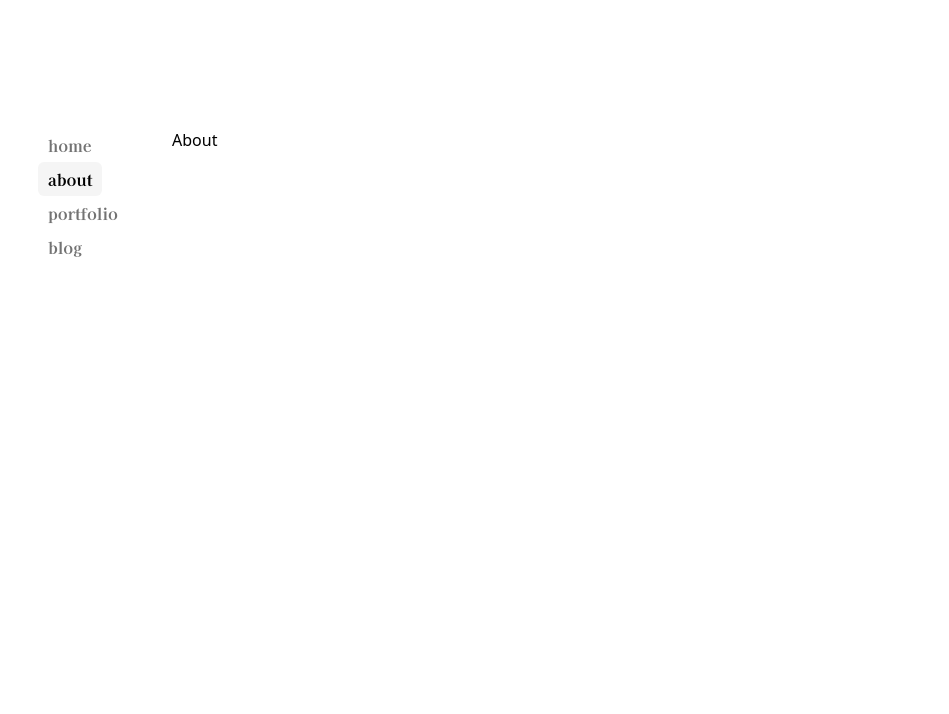
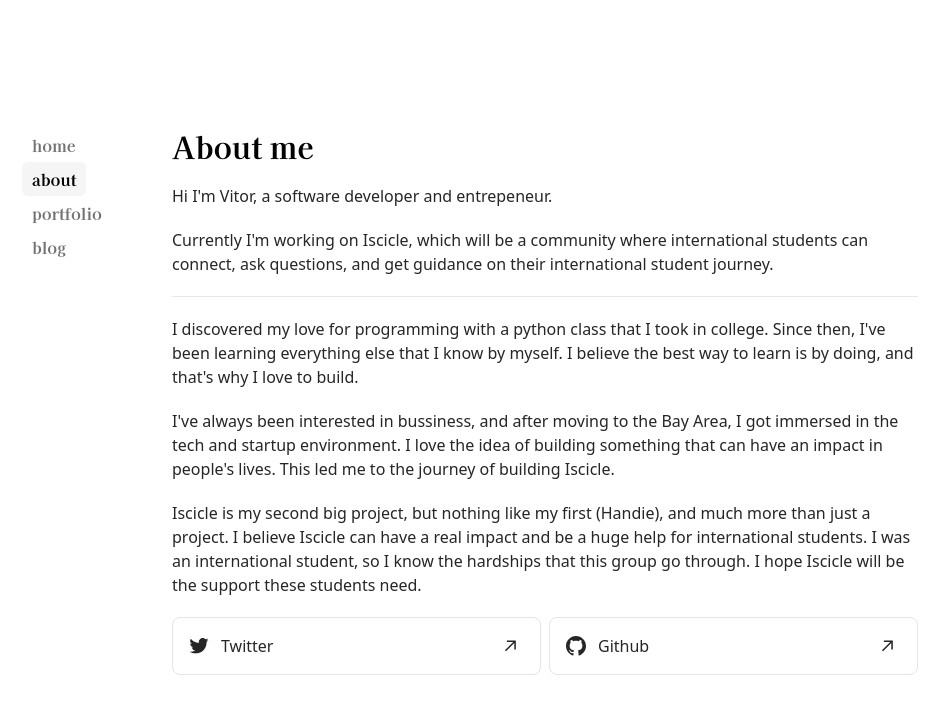
Before and after one commit to viana-vitor/personal-website, a Next.js app: page /about in a window 1280 px wide. Shown: the top 714 px of the page, without its empty margins (170-1119 px from the left). Built offline with nearby package versions, Linux system fonts and the light colour scheme.

Commit message:
about page

```diff
--- a/app/about/page.tsx
+++ b/app/about/page.tsx
@@ -1,3 +1,70 @@
+import { TwitterIcon, ArrowIcon, GitHubIcon } from "@/components/icons";
+
+export const metadata = {
+  title: "About",
+  description: "A little about my journey.",
+};
+
 export default function AboutPage() {
-  return <div>About</div>;
+  return (
+    <section>
+      <h1 className="text-3xl font-serif font-bold">About me</h1>
+      <p className="my-5 text-neutral-800 dark:text-neutral-200">
+        Hi I'm Vitor, a software developer and entrepeneur.
+      </p>
+      <div className="text-neutral-800 dark:text-neutral-200 space-y-5">
+        <p>
+          Currently I'm working on Iscicle, which will be a community where
+          international students can connect, ask questions, and get guidance on
+          their international student journey.
+        </p>
+        <hr />
+        <p>
+          I discovered my love for programming with a python class that I took
+          in college. Since then, I've been learning everything else that I know
+          by myself. I believe the best way to learn is by doing, and that's why
+          I love to build.
+        </p>
+        <p>
+          I've always been interested in bussiness, and after moving to the Bay
+          Area, I got immersed in the tech and startup environment. I love the
+          idea of building something that can have an impact in people's lives.
+          This led me to the journey of building Iscicle.
+        </p>
+        <p>
+          Iscicle is my second big project, but nothing like my first (Handie),
+          and much more than just a project. I believe Iscicle can have a real
+          impact and be a huge help for international students. I was an
+          international student, so I know the hardships that this group go
+          through. I hope Iscicle will be the support these students need.
+        </p>
+        <div className="flex flex-col gap-2 md:flex-row">
+          <a
+            rel="noopener noreferrer"
+            target="_blank"
+            href="https://twitter.com/vitoroliviana"
+            className="flex w-full border border-neutral-200 dark:border-neutral-800 rounded-lg p-4 no-underline items-center text-neutral-800 dark:text-neutral-200 hover:bg-neutral-100 hover:dark:bg-neutral-900 transition-all justify-between"
+          >
+            <div className="flex items-center">
+              <TwitterIcon />
+              <span className="ml-3">Twitter</span>
+            </div>
+            <ArrowIcon />
+          </a>
+          <a
+            rel="noopener noreferrer"
+            target="_blank"
+            href="https://github.com/viana-vitor"
+            className="flex w-full border border-neutral-200 dark:border-neutral-800 rounded-lg p-4 no-underline items-center text-neutral-800 dark:text-neutral-200 hover:bg-neutral-100 hover:dark:bg-neutral-900 transition-all justify-between"
+          >
+            <div className="flex items-center">
+              <GitHubIcon />
+              <span className="ml-3">Github</span>
+            </div>
+            <ArrowIcon />
+          </a>
+        </div>
+      </div>
+    </section>
+  );
 }
--- a/components/sidebar.tsx
+++ b/components/sidebar.tsx
@@ -28,7 +28,7 @@ export default function Sidebar() {
     <aside className="md:w-[150px] md:flex-shrink-0 -mx-4 md:mx-0 md:px-0 font-serif">
       <div className="lg:sticky lg:top-20">
         <LayoutGroup>
-          <nav className="flex flex-row md:flex-col items-start relative px-4">
+          <nav className="flex flex-row md:flex-col items-start relative px-4 md:px-0 md:overflow-auto scroll-pr-6 md:relative">
             <div className="flex flex-row md:flex-col space-x-0 pr-10">
               {Object.entries(navItems).map(([path, { name }]) => {
                 const isActive = path === pathname;
@@ -37,7 +37,7 @@ export default function Sidebar() {
                     key={path}
                     href={path}
                     className={clsx(
-                      "transition-all hover:text-neutral-800 dark:text-neutral-200 flex align-middle",
+                      "transition-all hover:text-neutral-800 dark:hover:text-neutral-200 flex align-middle",
                       {
                         "text-neutral-500": !isActive,
                         "font-bold": isActive,
```
